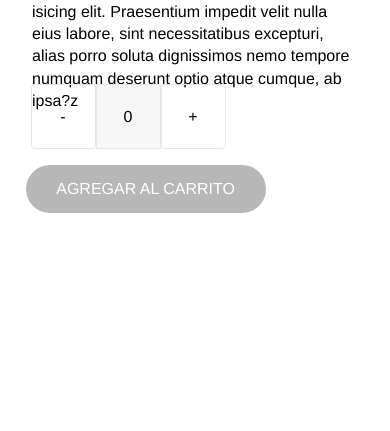
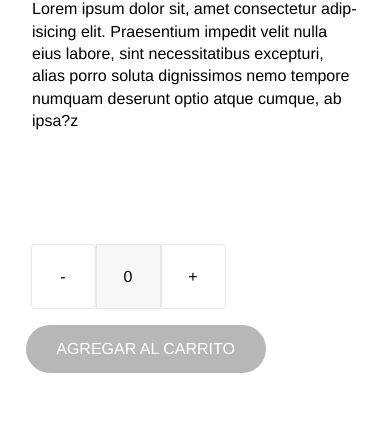
Before and after one commit to camilobeta1998/tiendaonline, a React (Create React App) app: page /detail/1 in a window 390 px wide. Shown: the part 723-1154 px from the top of the page. Built offline with nearby package versions, Linux system fonts and the light colour scheme.

Commit message:
se hicieron ajustes del css

```diff
--- a/src/styles/estilosMain/estilosItemDetail/_itemDetail.scss
+++ b/src/styles/estilosMain/estilosItemDetail/_itemDetail.scss
@@ -8,6 +8,10 @@
     justify-content: space-around;
     align-items: center;
     @media only screen and (max-width:960px){
+        height: 100vh;
+    }
+
+    @media only screen and (max-width:460px){
         height: 150vh;
     }
 
@@ -23,6 +27,10 @@
             height: 26em;
             position: relative;
             top: 25px;
+        }
+
+        @media only screen and (max-width:480px){
+            width: 22em ;
         }
 
         img{
@@ -43,7 +51,7 @@
         flex-direction: column;
         justify-content: center;
         position: relative;
-        top: 20px;
+        top: 40px;
         @media only screen and (max-width:960px){
             justify-content: flex-start;
         }
@@ -70,7 +78,10 @@
         .contenedor-contador{
             margin-top: 20px;
             @media only screen and (max-width:960px){
-                margin-top: 10px;
+                margin-top: 120px;
+            }
+            @media only screen and (max-width:480px){
+                margin-top: 150px;
             }
         }
     }
```
